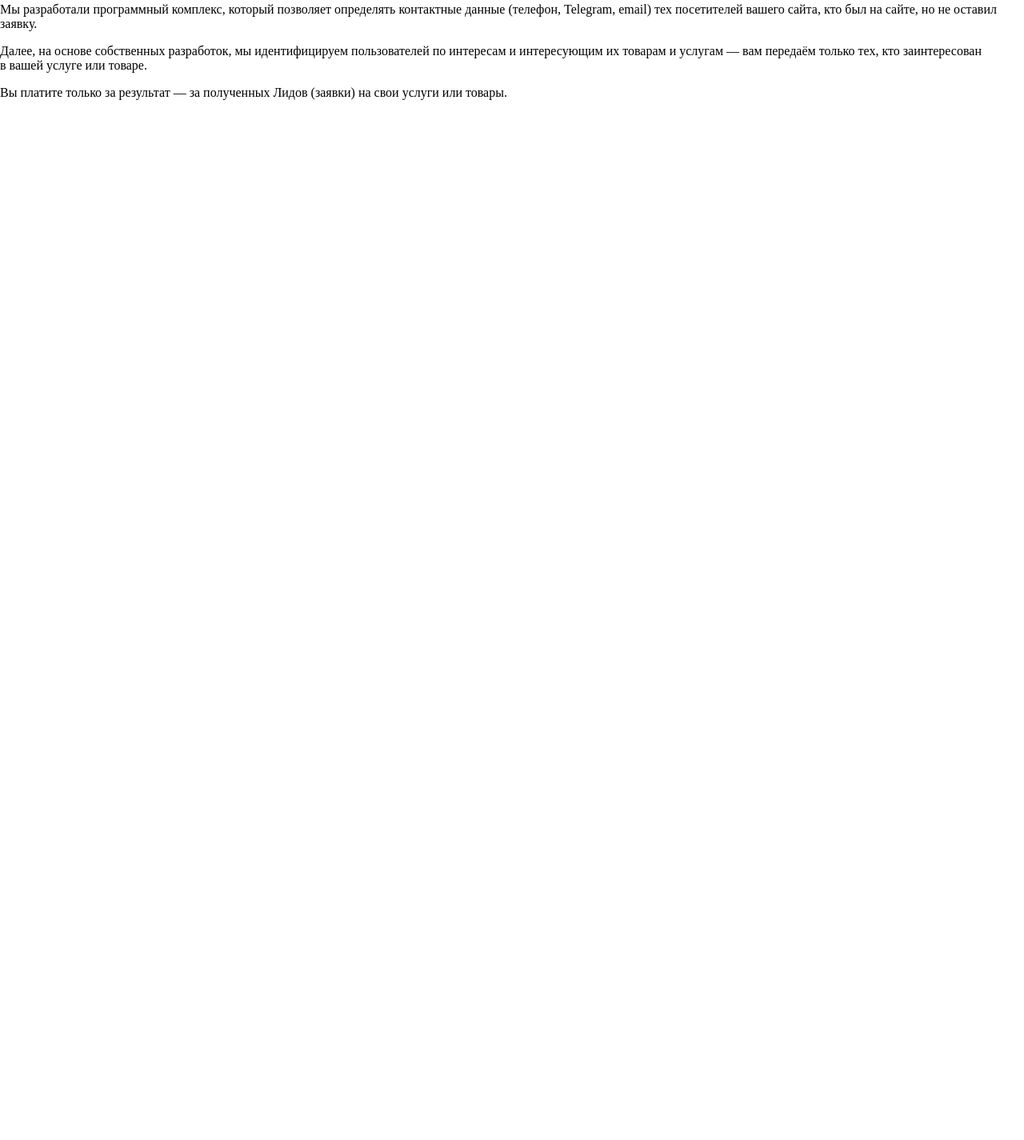
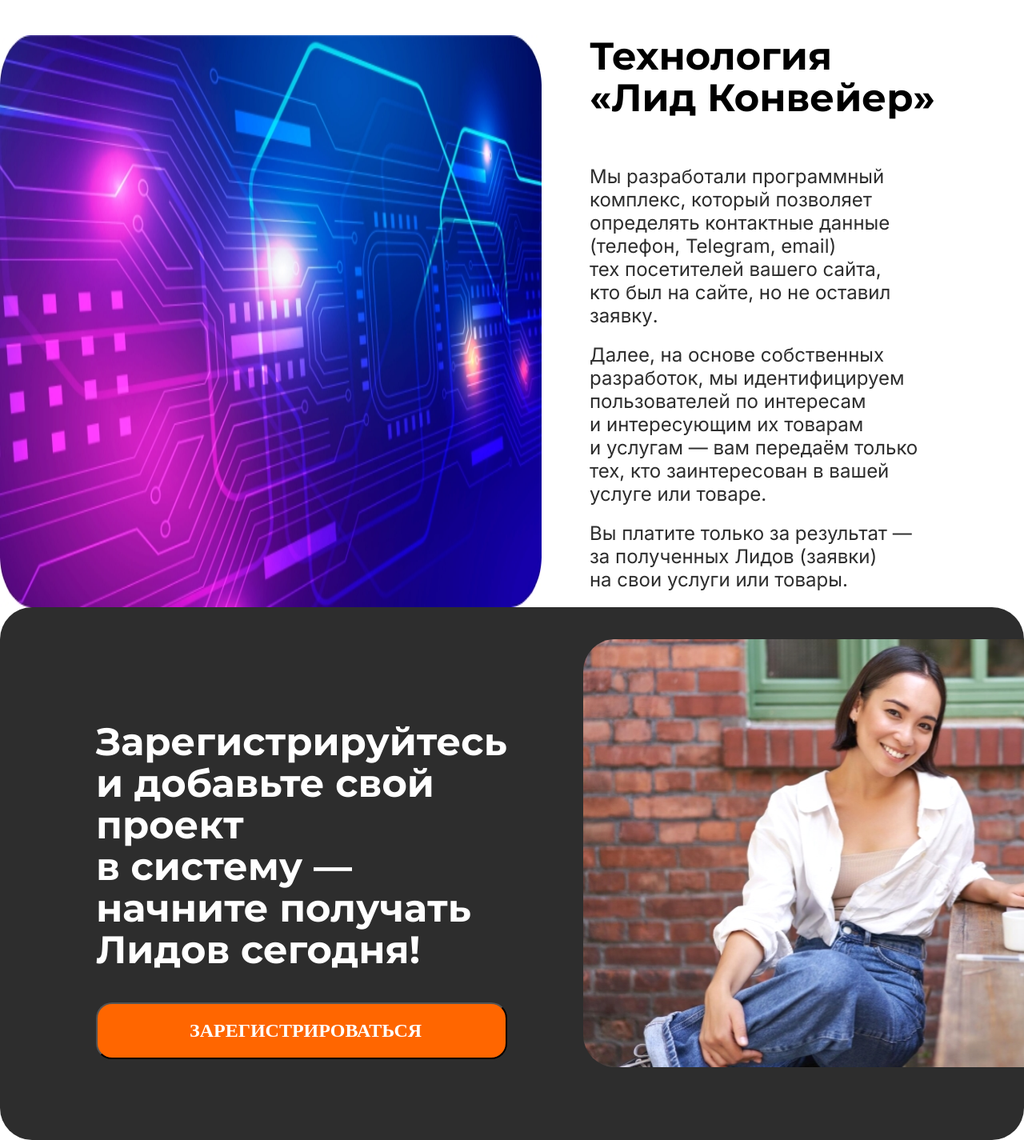
Before and after one commit to BOBERCHICKtg/------------, a plain HTML site: page index.html in a window 1280 px wide. Shown: the part 6111-7536 px from the top of the page at 80% size. Before the commit the page ends 6252 px from the top, so only its background shows below. Drawn offline with Linux system fonts and the light colour scheme.

Commit message:
upDate-x2

```diff
--- a/index.html
+++ b/index.html
@@ -1450,7 +1450,7 @@
           </p>
         </div>
       </div>
-      <div class="revievs__estimation-video">
+      <div class="revievs__estimation-video center">
         <div class="revievs__estimation-video--box">
           <img class="video" src="img/video.jpeg" alt="" />
           <p class="revievs__estimation-video-reviev">Отзыв 1: название</p>
@@ -1465,8 +1465,8 @@
         </div>
       </div>
     </div>
-    <div class="technology">
-      <img class="technology__img" src="" alt="" />
+    <div class="technology center">
+      <img class="technology__img" src="img/technology.jpeg" alt="" />
       <div class="technology__box">
         <div class="technology__box-mini">
           <h2 class="technology__box-title">Технология «Лид Конвейер»</h2>
@@ -1488,5 +1488,21 @@
         </p>
       </div>
     </div>
+    <div class="registration center">
+      <div class="registration__box">
+        <div class="registration__box-left">
+          <h2 class="registration__box-title">
+            Зарегистрируйтесь и добавьте свой проект в систему — начните
+            получать Лидов сегодня!
+          </h2>
+          <button class="registration__box-button">Зарегистрироваться</button>
+        </div>
+        <img
+          class="registration__box-img"
+          src="img/portrait-young-stylish-woman-influencer-sitting-cafe-with-cup-coffee-laptop-smiling_1258-126135 1.jpeg"
+          alt=""
+        />
+      </div>
+    </div>
   </body>
 </html>
--- a/style.css
+++ b/style.css
@@ -612,4 +612,86 @@ body {
     display: flex;
     flex-direction: row;
     gap: 20px;
+    margin-top: 40px;
 }
+
+.technology {
+    display: flex;
+    flex-direction: row;
+    gap: 60px;
+    margin-top: 120px;
+}
+
+.technology__box-title {
+    /* H2 */
+    font-family: Montserrat;
+    font-size: 48px;
+    font-weight: 700;
+    line-height: 52px;
+    letter-spacing: 0%;
+    text-align: left;
+    max-width: 300px;
+    margin: 0;
+    padding-bottom: 40px;
+}
+
+.technology__box-text {
+    /* txt */
+    color: rgb(45, 45, 45);
+    font-family: Inter;
+    font-size: 24px;
+    font-weight: 400;
+    line-height: 29px;
+    letter-spacing: 0%;
+    text-align: left;
+    padding-right: 120px;
+    padding-bottom: 20px;
+    margin: 0;
+    max-width: 700px;
+}
+
+.registration__box {
+    border-radius: 40px;
+    background: rgb(45, 45, 45);
+    display: flex;
+    flex-direction: row;
+}
+
+.registration__box-left {
+    display: flex;
+    flex-direction: column;
+    padding: 102px 45px 101px 120px;
+}
+
+.registration__box-title {
+    /* H2 */
+    color: rgb(255, 255, 255);
+    font-family: Montserrat;
+    font-size: 48px;
+    font-weight: 700;
+    line-height: 52px;
+    letter-spacing: 0%;
+    text-align: left;
+}
+
+.registration__box-button {
+    /* button */
+    color: rgb(255, 255, 255);
+    font-family: Kollektif;
+    font-size: 24px;
+    font-weight: 700;
+    line-height: -1px;
+    letter-spacing: 0%;
+    text-align: left;
+    text-transform: uppercase;
+    border-radius: 20px;
+    background: rgb(255, 102, 0);
+    padding: 20px 60px 20px 115px;
+}
+
+.registration__box-img {
+    border-radius: 40px;
+    width: 801px;
+    height: 535px;
+    margin: 40px 53px 51px 50px;
+}
```
Also changed, not shown: img/portrait-young-stylish-woman-influencer-sitting-cafe-with-cup-coffee-laptop-smiling_1258-126135 1.jpeg (added), img/technology.jpeg (added).
